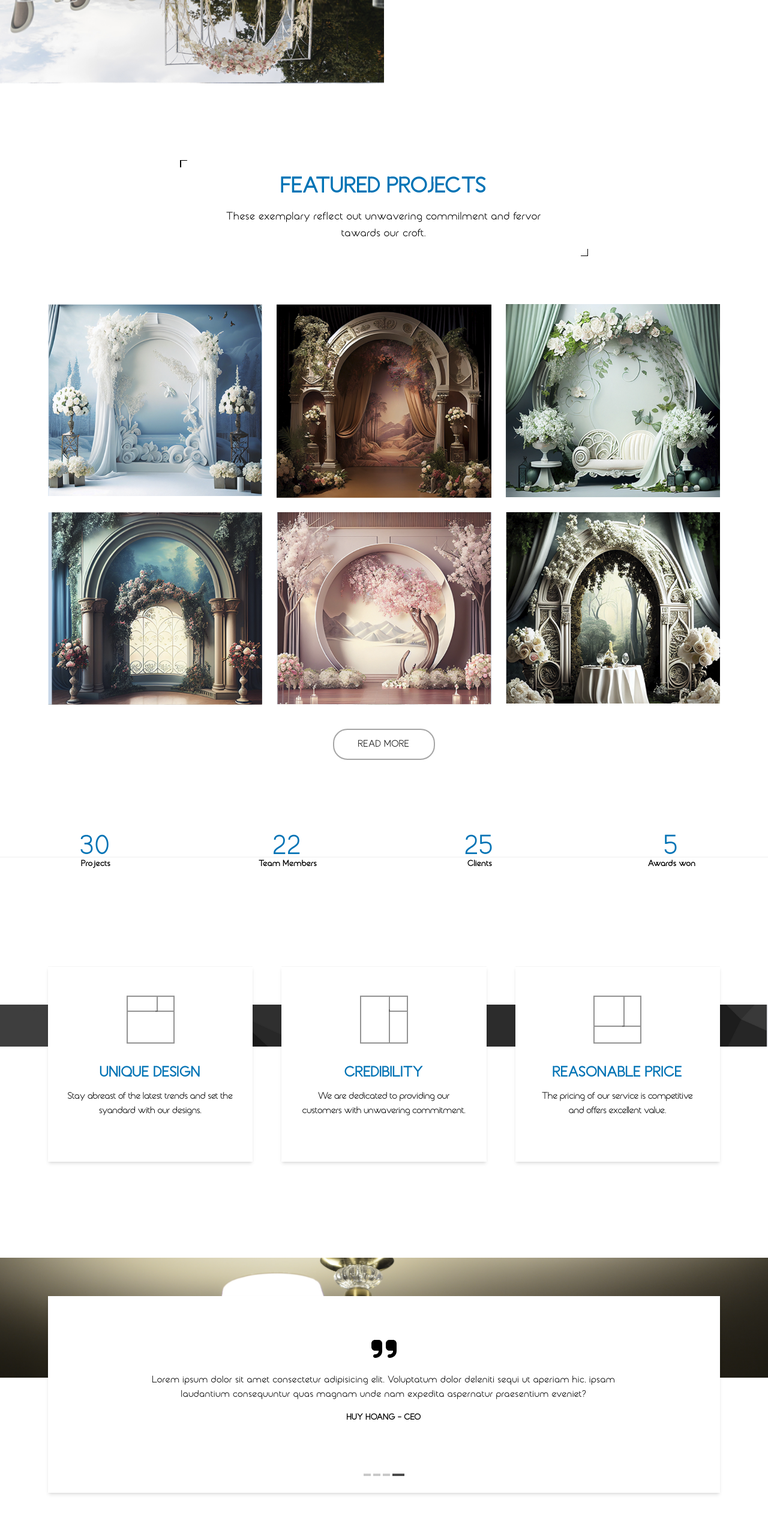
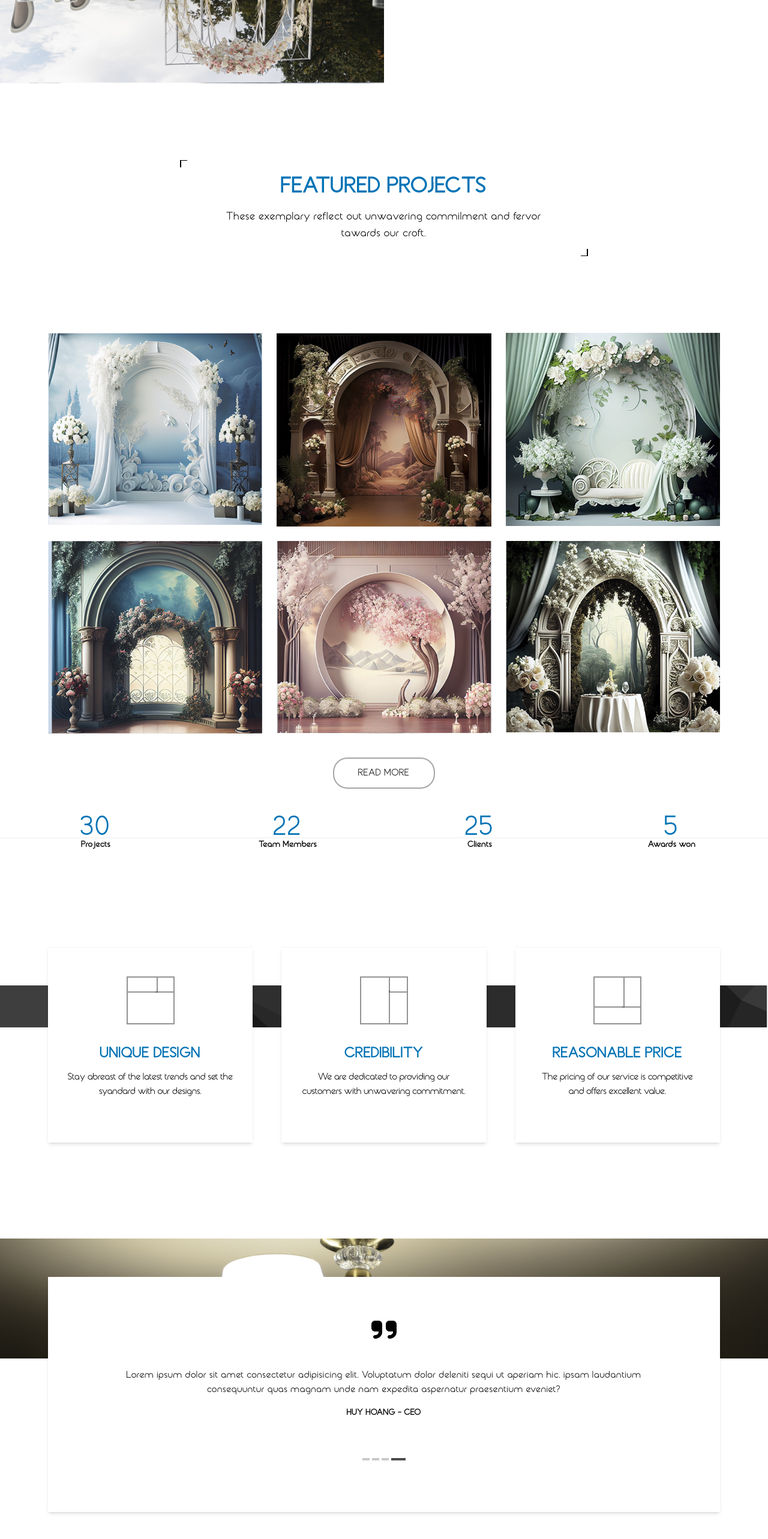
Before and after one commit to NguyenUyen-ReactJs2206/Hygge_Event, a React (Vite) app in the folder EventApp/: page / in a window 1280 px wide. Shown: the part 2280-4846 px from the top of the page at 60% size. Built offline with nearby package versions, Linux system fonts and the light colour scheme.

Commit message:
custom screens and fix

```diff
--- a/EventApp/src/components/Carousels/CarouselTestimonials/CarouselCategoryPost.tsx
+++ b/EventApp/src/components/Carousels/CarouselTestimonials/CarouselCategoryPost.tsx
@@ -24,26 +24,30 @@ export default function CarouselCategoryPost() {
   }, [autoSlide])
   return (
     <>
-      <div className='group relative m-auto h-[50vh] w-full max-w-[1400px] px-0 pb-8 md:px-4 md:pb-16'>
-        <div className='flex h-full w-full px-10 pt-16 text-center transition-all duration-1000 ease-out md:px-32'>
-          <div>
-            <div className='mb-4 flex items-center justify-center'>
-              <svg xmlns='http://www.w3.org/2000/svg' height='3em' viewBox='0 0 448 512'>
-                <path d='M448 296c0 66.3-53.7 120-120 120h-8c-17.7 0-32-14.3-32-32s14.3-32 32-32h8c30.9 0 56-25.1 56-56v-8H320c-35.3 0-64-28.7-64-64V160c0-35.3 28.7-64 64-64h64c35.3 0 64 28.7 64 64v32 32 72zm-256 0c0 66.3-53.7 120-120 120H64c-17.7 0-32-14.3-32-32s14.3-32 32-32h8c30.9 0 56-25.1 56-56v-8H64c-35.3 0-64-28.7-64-64V160c0-35.3 28.7-64 64-64h64c35.3 0 64 28.7 64 64v32 32 72z' />
-              </svg>
+      <div className='group relative m-auto w-full'>
+        <div className='container'>
+          <div className='flex h-full w-full justify-center text-center transition-all duration-1000 ease-out sm:px-10 lg:px-16 xl:px-20'>
+            <div className=''>
+              <div className='mt-10 flex w-full items-center justify-center xs:mt-12 sm:mt-16'>
+                <svg xmlns='http://www.w3.org/2000/svg' height='3em' viewBox='0 0 448 512'>
+                  <path d='M448 296c0 66.3-53.7 120-120 120h-8c-17.7 0-32-14.3-32-32s14.3-32 32-32h8c30.9 0 56-25.1 56-56v-8H320c-35.3 0-64-28.7-64-64V160c0-35.3 28.7-64 64-64h64c35.3 0 64 28.7 64 64v32 32 72zm-256 0c0 66.3-53.7 120-120 120H64c-17.7 0-32-14.3-32-32s14.3-32 32-32h8c30.9 0 56-25.1 56-56v-8H64c-35.3 0-64-28.7-64-64V160c0-35.3 28.7-64 64-64h64c35.3 0 64 28.7 64 64v32 32 72z' />
+                </svg>
+              </div>
+              <div className='mt-6 h-[240px] w-full xs:h-[210px] sm:mt-10 sm:h-[180px] md:h-[170px] lg:h-[160px] xl:h-[150px]'>
+                <div className='mb-4 tracking-wider'>{slidesPost[currentIndex].description}</div>
+                <h4 className='text-sm font-semibold uppercase tracking-wider'> {slidesPost[currentIndex].name}</h4>
+              </div>
             </div>
-            <div className='tracking-wider'>{slidesPost[currentIndex].description}</div>
-            <h4 className='mt-4 text-sm font-semibold uppercase tracking-wider'> {slidesPost[currentIndex].name}</h4>
           </div>
         </div>
 
-        <div className='mt-[-24px] flex items-center justify-center gap-1 lg:mt-[-40px]'>
+        <div className='mb-6 flex items-center justify-center gap-1 sm:mb-14 lg:mb-20'>
           {slidesPost.map((_, slideIndex) => (
             <button
               key={slideIndex}
               className={`
           h-1 w-3 bg-gray transition-all
-          ${currentIndex === slideIndex ? 'w-5' : 'bg-opacity-30'}`}
+          ${currentIndex === slideIndex ? 'w-6' : 'bg-opacity-30'}`}
               onClick={() => goToSlide(slideIndex)}
             />
           ))}
--- a/EventApp/src/pages/Home/Home.tsx
+++ b/EventApp/src/pages/Home/Home.tsx
@@ -172,8 +172,8 @@ export default function Home() {
           </div>
         </div>
       </div>
-      <div className='featured py-20 sm:pb-20 sm:pt-32'>
-        <div className='flex items-center justify-center'>
+      <div className='featured'>
+        <div className='flex items-center justify-center py-28 lg:py-32'>
           <div className='relative max-w-[680px] px-12 py-6'>
             <div className='text-center'>
               <h3 className='mb-4 text-2xl font-semibold uppercase tracking-wider text-blue md:text-4xl'>
@@ -185,11 +185,11 @@ export default function Home() {
             </div>
             <div className='absolute left-0 top-0 h-[1px] w-[12px] bg-black'></div>
             <div className='absolute left-0 top-0 h-[12px] w-[2px] bg-black'></div>
-            <div className='absolute bottom-0 right-0 h-[0.5px] w-[12px] bg-black'></div>
-            <div className='absolute bottom-0 right-0 h-[12px] w-[1px] bg-black'></div>
+            <div className='absolute bottom-0 right-0 h-[1px] w-[12px] bg-black'></div>
+            <div className='absolute bottom-0 right-0 h-[12px] w-[2px] bg-black'></div>
           </div>
         </div>
-        <div className='mt-20 text-center md:px-10 lg:px-20'>
+        <div className='text-center md:px-10 lg:px-20'>
           <div className='grid grid-cols-6 md:gap-6'>
             {features.map((feature, index) => (
               <Fragment key={index}>
@@ -353,13 +353,13 @@ export default function Home() {
       <div className='slide my-20'>
         <div className='relative h-full w-full pb-52 md:pb-48'>
           <img src={backgroundSlide} alt='background' className='h-[200px] w-full object-top' />
-          <div className='absolute bottom-0 left-5 right-5 top-16 bg-white shadow-md md:left-10 md:right-10 lg:left-20 lg:right-20'>
+          <div className='absolute bottom-0 left-2 right-2 top-16 h-full bg-white shadow-md xs:left-5 xs:right-5 md:left-10 md:right-10 lg:left-20 lg:right-20'>
             <CarouselCategoryPost />
           </div>
         </div>
       </div>
-      <div className='create-team my-20 md:my-32'>
-        <div className='flex items-center justify-center'>
+      <div className='create-team'>
+        <div className='flex items-center justify-center py-28 lg:py-32'>
           <div className='relative max-w-[680px] px-12 py-6'>
             <div className='text-center'>
               <h3 className='mb-4 text-2xl font-semibold uppercase tracking-wider text-blue md:text-4xl'>
@@ -375,7 +375,7 @@ export default function Home() {
             <div className='absolute bottom-0 right-0 h-[12px] w-[2px] bg-black'></div>
           </div>
         </div>
-        <div className='py-10 md:px-5 xl:px-20'>
+        <div className=' md:px-5 xl:px-20'>
           <div className='grid grid-cols-6 md:gap-4 lg:gap-6 xl:gap-8'>
             <div className='col-span-6 md:col-span-2'>
               <article>
--- a/EventApp/tailwind.config.js
+++ b/EventApp/tailwind.config.js
@@ -25,6 +25,14 @@ module.exports = {
         banner: 'url(https://cdn0.weddingwire.ca/vendor/3632/3_2/960/jpg/1p2a3080_50_3632-161117907430780.jpeg)',
         strengths: 'url(https://meijerroses.com/wp-content/uploads/2016/02/event-flower-design-floral-wedding-arch.jpg)'
       }
+    },
+    screens: {
+      xs: '350px',
+      sm: '640px',
+      md: '768px',
+      lg: '1024px',
+      xl: '1280px',
+      twoxl: '1536px'
     }
   },
   plugins: [
```
